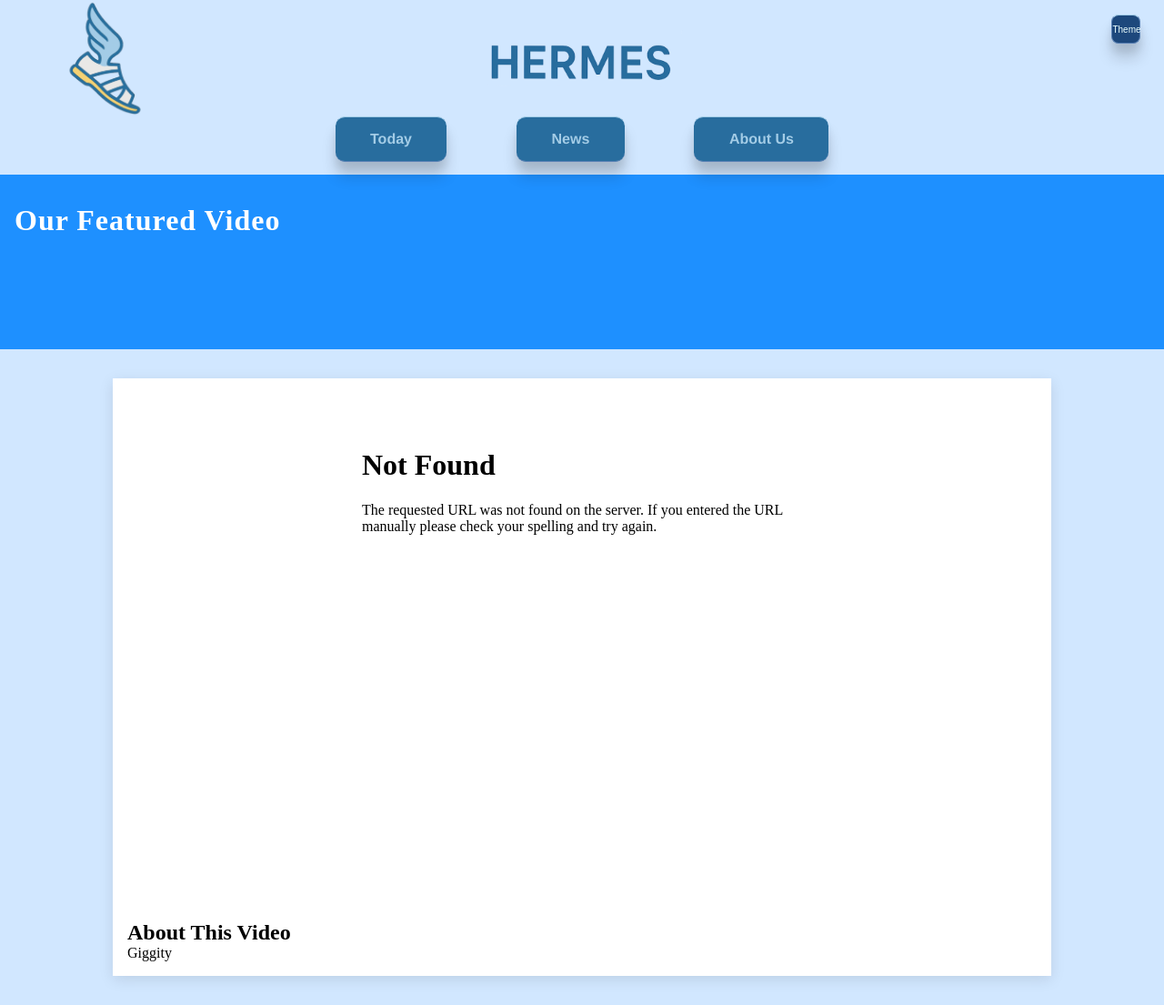
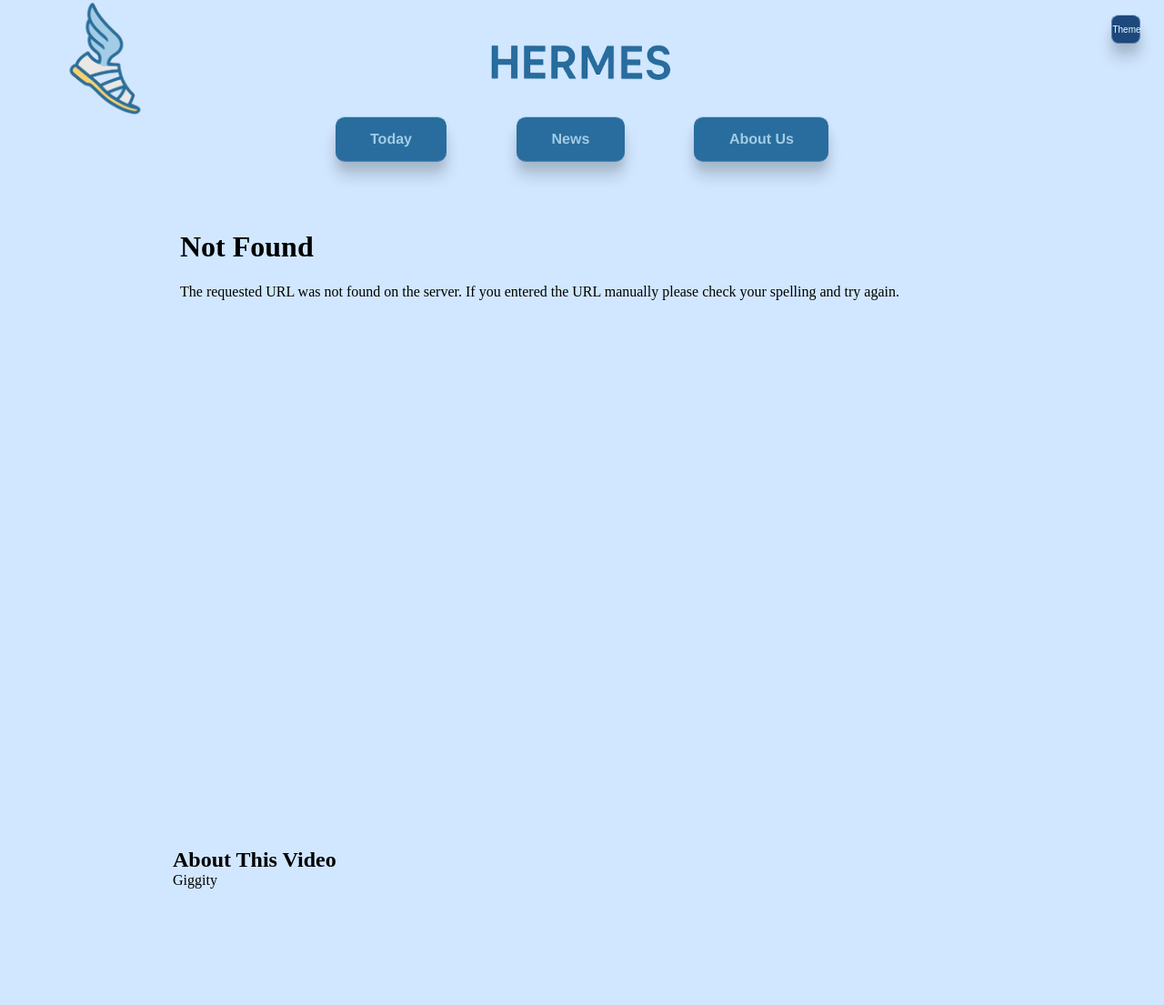
Before and after one commit to daniel-rawana/ai-news-agent, a Flask app: page /video/1 in a window 1280 px wide. Shown: the whole page at 91% size. After the commit the page ends 977 px from the top, so only its background shows below. Run offline with Flask 3, Linux system fonts and the light colour scheme; data that the repository does not hold is empty.

Commit message:
made video page match designs

```diff
--- a/website/templates/video.html
+++ b/website/templates/video.html
@@ -1,17 +1,65 @@
 <!DOCTYPE html>
-<html lang="en">
+<html>
   <head>
+    <title>Featured Video</title>
     <meta charset="UTF-8" />
+    <link
+      rel="stylesheet"
+      type="text/css"
+      href="../static/AgentPageIndexStyle.css"
+    />
+    <link
+      rel="stylesheet"
+      type="text/css"
+      href="../static/AgentPagePreviousNewsStyle.css"
+    />
     <meta name="viewport" content="width=device-width, initial-scale=1.0" />
-    <title>Video Section Page</title>
-    <link rel="stylesheet" href="{{ url_for('static', filename='AgentPageIndexStyle.css') }}" />
-    <link rel="stylesheet" href="{{ url_for('static', filename='style.css') }}" />
+
+    <style>
+      /* Responsive video container to auto-fit any video */
+      .video-container {
+        position: relative;
+        width: 100%;
+        max-width: 900px;
+        margin: auto;
+        padding-bottom: 56.25%; /* 16:9 ratio */
+        height: 0;
+      }
+
+      .video-container iframe {
+        position: absolute;
+        top: 0;
+        left: 0;
+        width: 100%;
+        height: 100%;
+        border: 0;
+      }
+
+      .video-description {
+        max-width: 900px;
+        margin: 20px auto;
+        padding: 0 10px;
+        text-align: left;
+      }
+    </style>
   </head>
+
   <body>
-
     <h1>
-            <img class = "logo" src="{{HermesLogo}}" alt="Page Logo" width="200" height="150">
-            <img class = "namelogo" src="{{HermesName}}" alt="Page Name" width="400" height="100">
+      <img
+        class="logo"
+        src="{{HermesLogo}}"
+        alt="Page Logo"
+        width="200"
+        height="150"
+      />
+      <img
+        class="namelogo"
+        src="{{HermesName}}"
+        alt="Page Name"
+        width="400"
+        height="100"
+      />
       <button onclick="toggle()">Theme</button>
     </h1>
 
@@ -19,37 +67,26 @@
       <ul>
         <li><a href="/">Today</a></li>
         <li><a href="/previousnews">News</a></li>
-            <!--li><a href="/sources">Sources</a></li>-->
         <li><a href="/team">About Us</a></li>
       </ul>
     </nav>
 
-
-    <header>
-        <h1>Our Featured Video</h1>
-    </header>
-
-
-    <main class="video-section">
-
+    <main>
       <div class="video-container">
-            <div class="video-container">
-                <iframe class="video"
-                    src='{{video}}' type="video/mp4"
-                    title="Youtube video player"
-                    frameborder="0"
+        <iframe
+          src="{{video}}"
+          title="Video Player"
           allow="accelerometer; autoplay; clipboard-write; encrypted-media; gyroscope; picture-in-picture"
-                    allowfullscreen>
-                </iframe>
+          allowfullscreen
+        ></iframe>
       </div>
 
-         <div clas="video-description">
+      <div class="video-description">
         <h2>About This Video</h2>
-            <p>
-                Giggity
-            </p>
+        <p>Giggity</p>
       </div>
     </main>
 
+    <script src="{{ url_for('static', filename='index.js') }}"></script>
   </body>
 </html>
```
Lines whose indentation alone changed are shown as unchanged.
